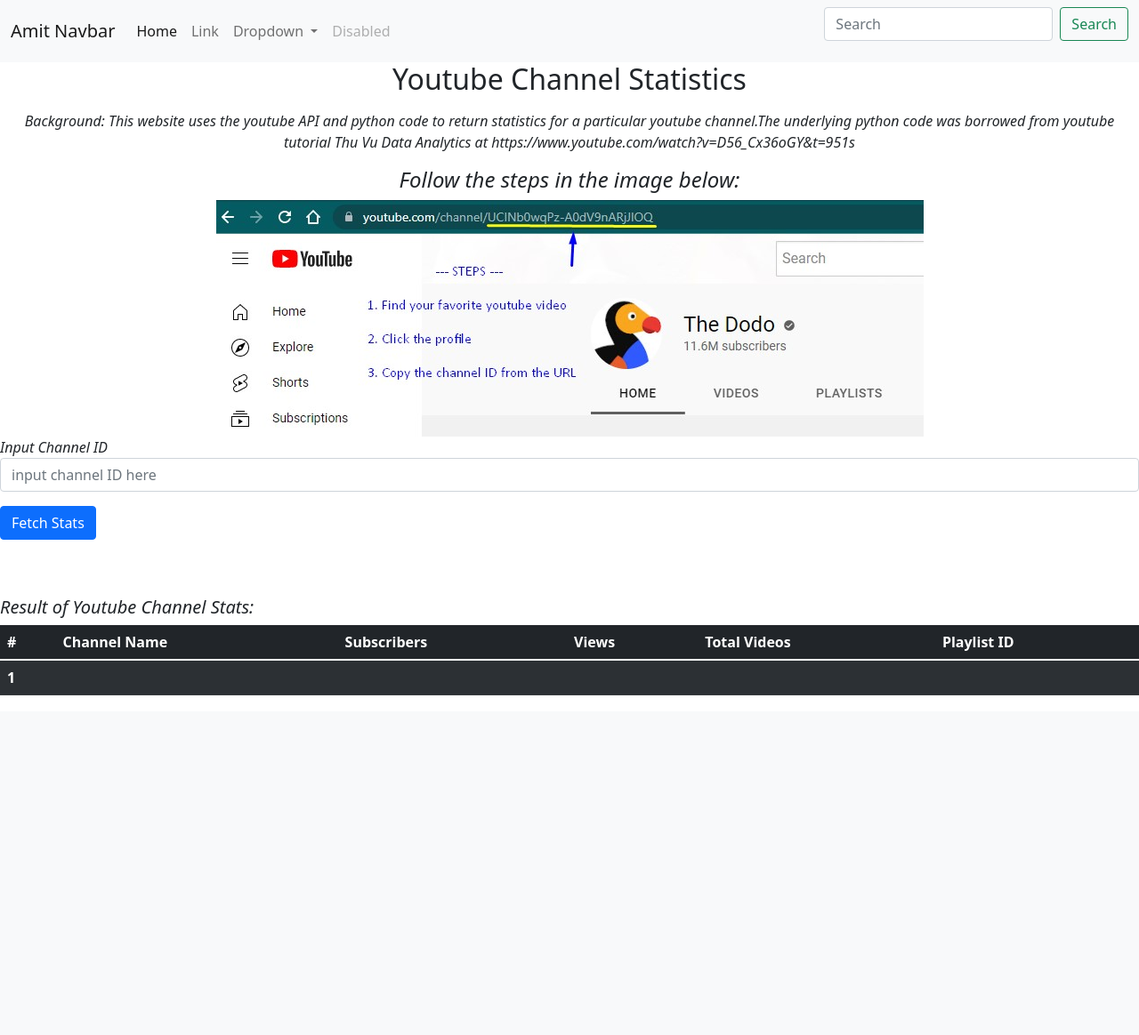
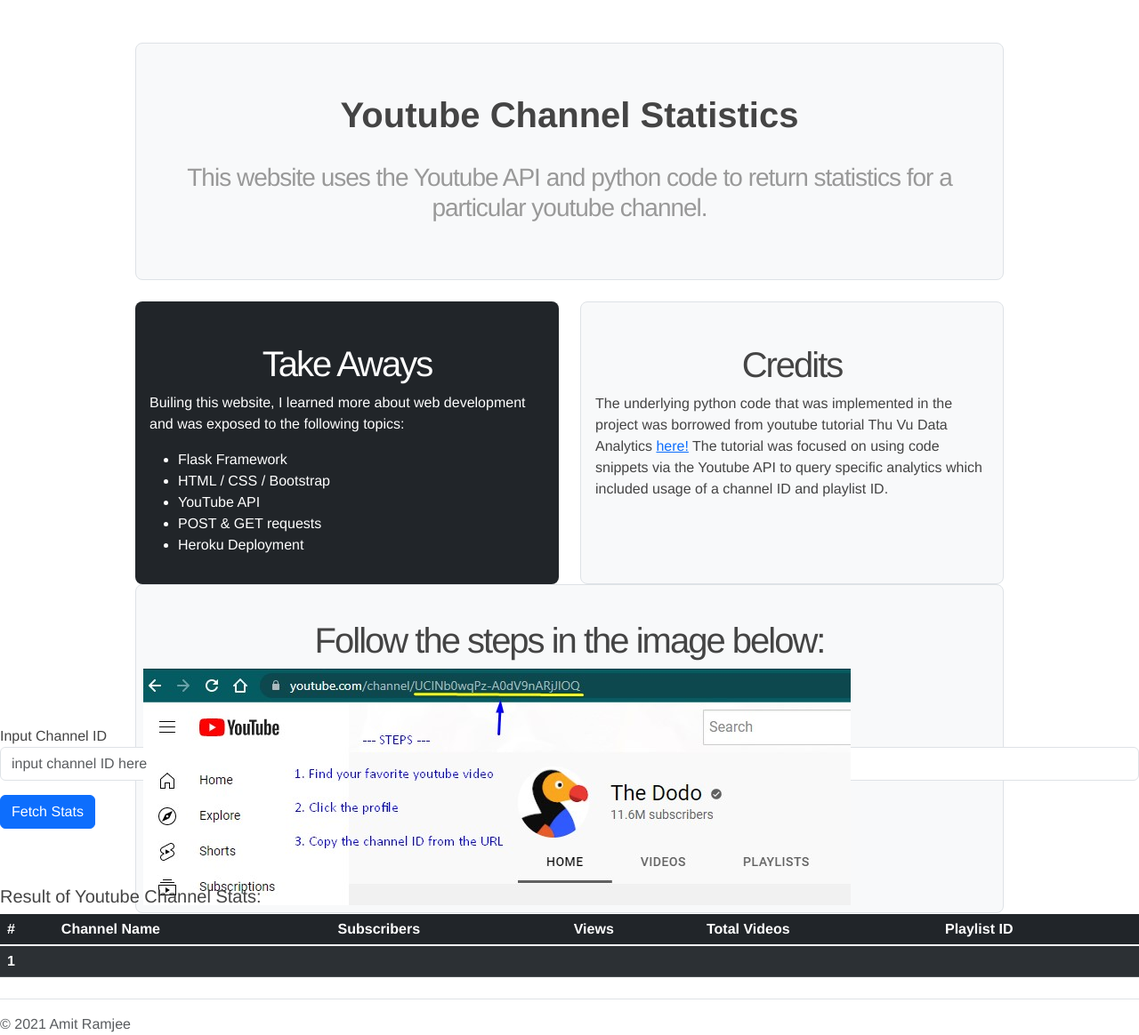
Before and after one commit to aramjee/Youtube-Project, a Flask app: page / in a window 1280 px wide. Shown: the whole page at 89% size. Before the commit the page ends 782 px from the top, so only its background shows below. Run offline with Flask 2, Linux system fonts and the light colour scheme; lists and menus that the app fills with data are empty; some libraries are stand-ins or nearby versions.

Commit message:
Changed layout styling

```diff
--- a/main.py
+++ b/main.py
@@ -42,6 +42,36 @@
         youtube = build(
         api_service_name, api_version, developerKey=api_key) # replace credential with our developer key, also not authenticating any users
 
+        def get_video_ids(youtube, playlist_id):
+
+            video_ids = []
+
+            request = youtube.playlistItems().list(
+                part="snippet, contentDetails",
+                playlistId=playlist_id,
+                maxResults = 50 # default call is 5 but we can get maximum of 50, even though we know this person has 911 videos so implement next page token
+            )
+            response = request.execute()
+
+            for item in response['items']:
+                video_ids.append(item['contentDetails']['videoId'])
+
+            next_page_token = response.get('nextPageToken')
+            while next_page_token is not None:# keep running the request until we reach the last page
+                request = youtube.playlistItems().list(
+                    part = "contentDetails",
+                    playlistId=playlist_id,
+                    maxResults = 50,
+                    pageToken =next_page_token)
+                response = request.execute()
+
+                for item in response['items']:
+                    video_ids.append(item['contentDetails']['videoId'])
+
+                next_page_token = response.get('nextPageToken')
+
+            return video_ids
+
         def get_channel_stats(youtube, channel_ids):
 
             all_data = [] #create empty list to store Channel data
@@ -53,6 +83,7 @@
             response = request.execute() # server is getting back a response for client browser
 
             #loop through items content within the response
+
             try:
 
                 for item in response['items']:
@@ -73,10 +104,25 @@
 
 
         channel_stats = get_channel_stats(youtube, channel_ids)
+
+        if channel_stats is None:
+            #print(channel_stats["Channel Name"][0])
+            data = [{'Channel Name':"",
+                        'Subscribers': "",
+                        'Views':"",
+                        'Total Videos':"",
+                        'Playlist ID':""
+                        }]
+            channel_stats=pd.DataFrame(data)
+            print("Please enter a valid channel ID.")
+
         print(channel_stats)
+       # get_video_ids(youtube)
     return render_template("index.html", content = ["Amit", "Jen", "Kelly"], output = channel_stats)
 
 
+
+'''
 @app.route("/login", methods=["POST", "GET"]) # we need to adds the methods we can use on this login
 def login():
     if request.method == "POST": # check to see if method is POST
@@ -106,7 +152,7 @@
         flash("You have been logged out!", "info")
         session.pop("user", None) # removes SESSION data
         return redirect(url_for("login"))
-
-# run the application
+'''
+# Auto-run Application via Saving File
 if __name__ == "__main__":
     app.run(debug=True) # setting to true allow us to not have to re-run server, just automatically detects changes
--- a/static/css/main.css
+++ b/static/css/main.css
@@ -1,16 +1,3 @@
-
-h1{
-    color: darkblue;
-    font-size: 60px;
-}
-body{
-    background: #ecc9c9;
-}
-
-h2 {color: rgba(66, 47, 241, 0.835);}
-
-h5 {color: red}
-
 body {
     margin: 0;
     padding: 0;
@@ -27,44 +14,25 @@
     opacity: .9;
     margin-bottom: 10px;
   }
-  header h1.logo {
-    margin: 0;
-    font-size: 1.7em;
-    color: #fff;
-    text-transform: uppercase;
-    float: left;
-  }
-  header h1.logo:hover {
-    color: #fff;
-    text-decoration: none;
-  }
+
   /*
    * Centering the body content
-   */
+     */
+
+
   .container {
-    width: 1200px;
+    width: 1000px;
+    height: 800px;
     margin: 0 auto;
   }
-  div.home {
-    padding: 10px 0 30px 0;
-    background-color: #E6E6FA;
-    -webkit-border-radius: 6px;
-       -moz-border-radius: 6px;
-            border-radius: 6px;
-  }
-  div.about {
-    padding: 10px 0 30px 0;
-    background-color: #E6E6FA;
-    -webkit-border-radius: 6px;
-       -moz-border-radius: 6px;
-            border-radius: 6px;
-  }
+
   h2 {
-    font-size: 3em;
-    margin-top: 40px;
+    font-size: 2.5em;
+    margin-top: 30px;
     text-align: center;
     letter-spacing: -2px;
   }
+
   h3 {
     font-size: 1.7em;
     font-weight: 100;
@@ -73,17 +41,3 @@
     letter-spacing: -1px;
     color: #999;
   }
-  .menu {
-    float: right;
-    margin-top: 8px;
-  }
-  .menu li {
-    display: inline;
-  }
-  .menu li + li {
-    margin-left: 35px;
-  }
-  .menu li a {
-    color: #444;
-    text-decoration: none;
-  }
--- a/templates/base.html
+++ b/templates/base.html
@@ -1,7 +1,5 @@
 <!doctype.html>
     <html>
-
-
 
     <head> <!--Bootstrap CSS-->
         <link href="https://cdn.jsdelivr.net/npm/bootstrap@5.1.3/dist/css/bootstrap.min.css" rel="stylesheet"
@@ -12,67 +10,125 @@
     </head>
 
 
-    <body> <!-- Navigation Bar -->
-        <nav class="navbar navbar-expand-lg navbar-light bg-light">
-            <div class="container-fluid">
-              <a class="navbar-brand" href="#">Amit Navbar</a>
-              <button class="navbar-toggler" type="button" data-bs-toggle="collapse" data-bs-target="#navbarSupportedContent" aria-controls="navbarSupportedContent" aria-expanded="false" aria-label="Toggle navigation">
-                <span class="navbar-toggler-icon"></span>
-              </button>
-              <div class="collapse navbar-collapse" id="navbarSupportedContent">
-                <ul class="navbar-nav me-auto mb-2 mb-lg-0">
-                  <li class="nav-item">
-                    <a class="nav-link active" aria-current="page" href="#">Home</a>
-                  </li>
-                  <li class="nav-item">
-                    <a class="nav-link" href="#">Link</a>
-                  </li>
-                  <li class="nav-item dropdown">
-                    <a class="nav-link dropdown-toggle" href="#" id="navbarDropdown" role="button" data-bs-toggle="dropdown" aria-expanded="false">
-                      Dropdown
-                    </a>
-                    <ul class="dropdown-menu" aria-labelledby="navbarDropdown">
-                      <li><a class="dropdown-item" href="#">Action</a></li>
-                      <li><a class="dropdown-item" href="#">Another action</a></li>
-                      <li><hr class="dropdown-divider"></li>
-                      <li><a class="dropdown-item" href="#">Something else here</a></li>
-                    </ul>
-                  </li>
-                  <li class="nav-item">
-                    <a class="nav-link disabled">Disabled</a>
-                  </li>
-                </ul>
-                <form class="d-flex">
-                  <input class="form-control me-2" type="search" placeholder="Search" aria-label="Search">
-                  <button class="btn btn-outline-success" type="submit">Search</button>
-                </form>
-              </div>
-            </div>
-          </nav>
-
-         <!-- Title of Website-->
-        <h2><center>Youtube Channel Statistics</center></h2>
+        <!--<p>{{output}}</p>-->
 
 
-        <p><i><center> Background: This website uses the youtube API and python code to return
-          statistics for a particular youtube channel.The underlying python code was borrowed
-          from youtube tutorial Thu Vu Data Analytics at https://www.youtube.com/watch?v=D56_Cx36oGY&t=951s </center><i></p>
-
-        <h4><i><center>Follow the steps in the image below:</center><i></h4>
 
 
-        <!--<p>{{output}}</p>-->
-        <div class="bd-example" align="middle">
+        <!doctype html>
+<html lang="en">
+  <head>
+    <meta charset="utf-8">
+    <meta name="viewport" content="width=device-width, initial-scale=1">
+    <meta name="description" content="">
+    <meta name="author" content="Mark Otto, Jacob Thornton, and Bootstrap contributors">
+    <meta name="generator" content="Hugo 0.88.1">
+    <title>Jumbotron example · Bootstrap v5.1</title>
 
-          <img src="{{url_for('static', filename='images/steps.jpg')}}" border: 2px solid #555;/>
+    <link rel="canonical" href="https://getbootstrap.com/docs/5.1/examples/jumbotron/">
 
+
+
+    <!-- Bootstrap core CSS -->
+<link href="../assets/dist/css/bootstrap.min.css" rel="stylesheet">
+
+    <style>
+      .bd-placeholder-img {
+        font-size: 1.125rem;
+        text-anchor: middle;
+        -webkit-user-select: none;
+        -moz-user-select: none;
+        user-select: none;
+      }
+
+      @media (min-width: 768px) {
+        .bd-placeholder-img-lg {
+          font-size: 3.5rem;
+        }
+      }
+    </style>
+  </head>
+  <body>
+
+<main>
+  <div class="container py-5">
+
+    </header>
+
+    <div class="p-2 mb-4 bg-light border rounded-3">  <!-- Title of Website-->
+      <div class="container-fluid py-5">
+        <h1 class="display-8 fw-bold"><center>Youtube Channel Statistics</center></h1>
+        <h3 class="fs-3"><center>This website uses the Youtube API and python code to return statistics for a particular youtube channel.</center></h3>
+      </div>
+    </div>
+
+    <div class="row align-items-md-stretch">
+
+      <div class="col-md-6">
+        <div class="h-100 p-3 text-white bg-dark rounded-3">
+          <h2>Take Aways</h2>
+          <p>Builing this website, I learned more about web development and was exposed to the following topics:</p>
+          <ul>
+            <li>Flask Framework</li>
+            <li>HTML / CSS / Bootstrap </li>
+            <li>YouTube API</li>
+            <li>POST & GET requests</li>
+            <li>Heroku Deployment</li>
+          </ul>
         </div>
+      </div>
 
-        {% block content %}
-        {% endblock %}
+      <div class="col-md-6">
+        <div class="h-100 p-3 bg-light border rounded-3">
+          <h2>Credits</h2>
+          <p>The underlying python code that was implemented in the project was borrowed from youtube tutorial Thu Vu Data Analytics <a href="https://www.youtube.com/watch?v=D56_Cx36oGY&t=951s" target="_blank">here!</a>
+            The tutorial was focused on using code snippets via the Youtube API to query specific analytics which included usage of
+          a channel ID and playlist ID.</p>
+        </div>
+      </div>
+
+    </div> <!-- End of class for aligning and stretching -->
+
+
+    <div class="p-2 mb-4 bg-light border rounded-3">
+
+      <!-- Title of Website-->
+      <h2 class="fs-1"><center>Follow the steps in the image below:</center></h2>
+      <img src="{{url_for('static', filename='images/steps.jpg')}}" padding: 2 px border: 2px solid #555;/>
+    </div>
+  </div>
+
+  <p> </p>
+  <p> </p>
+  <p> </p>
+  <p> </p>
+  <p> </p>
+
+
+  {% block content %}
+  {% endblock %}
+
+
+
+    <footer class="pt-3 mt-4 text-muted border-top">
+      &copy; 2021
+      Amit Ramjee
+    </footer>
+  </div>
+</main>
+
+
+  </body>
+</html>
+
+
 
         <script src="https://cdn.jsdelivr.net/npm/bootstrap@5.1.3/dist/js/bootstrap.bundle.min.js"
             integrity="sha384-ka7Sk0Gln4gmtz2MlQnikT1wXgYsOg+OMhuP+IlRH9sENBO0LRn5q+8nbTov4+1p"
             crossorigin="anonymous"></script>
     </body>
+
+
+
+
     </html>
--- a/templates/index.html
+++ b/templates/index.html
@@ -3,6 +3,10 @@
 {% block title %}Youtube Stats{% endblock %}
 
 {% block content %}
+
+<!--<link rel="{{url_for('static', filename='css/main.css')}}" href="stylesheet"/>-->
+
+<link rel= "stylesheet" type= "text/css" href= "{{ url_for('static', filename='css/main.css') }}">
 
 
 <!-- Form -->
```
